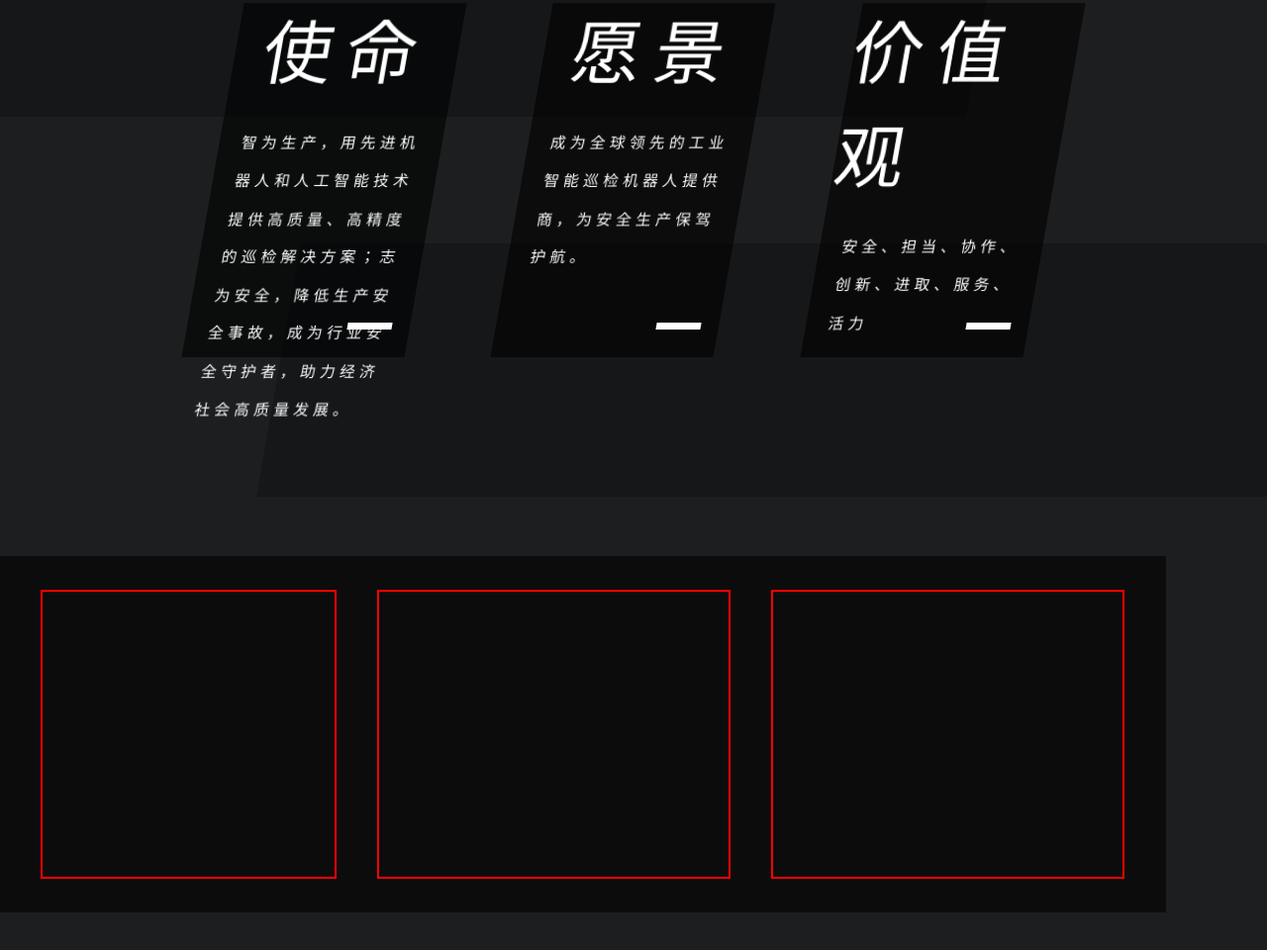
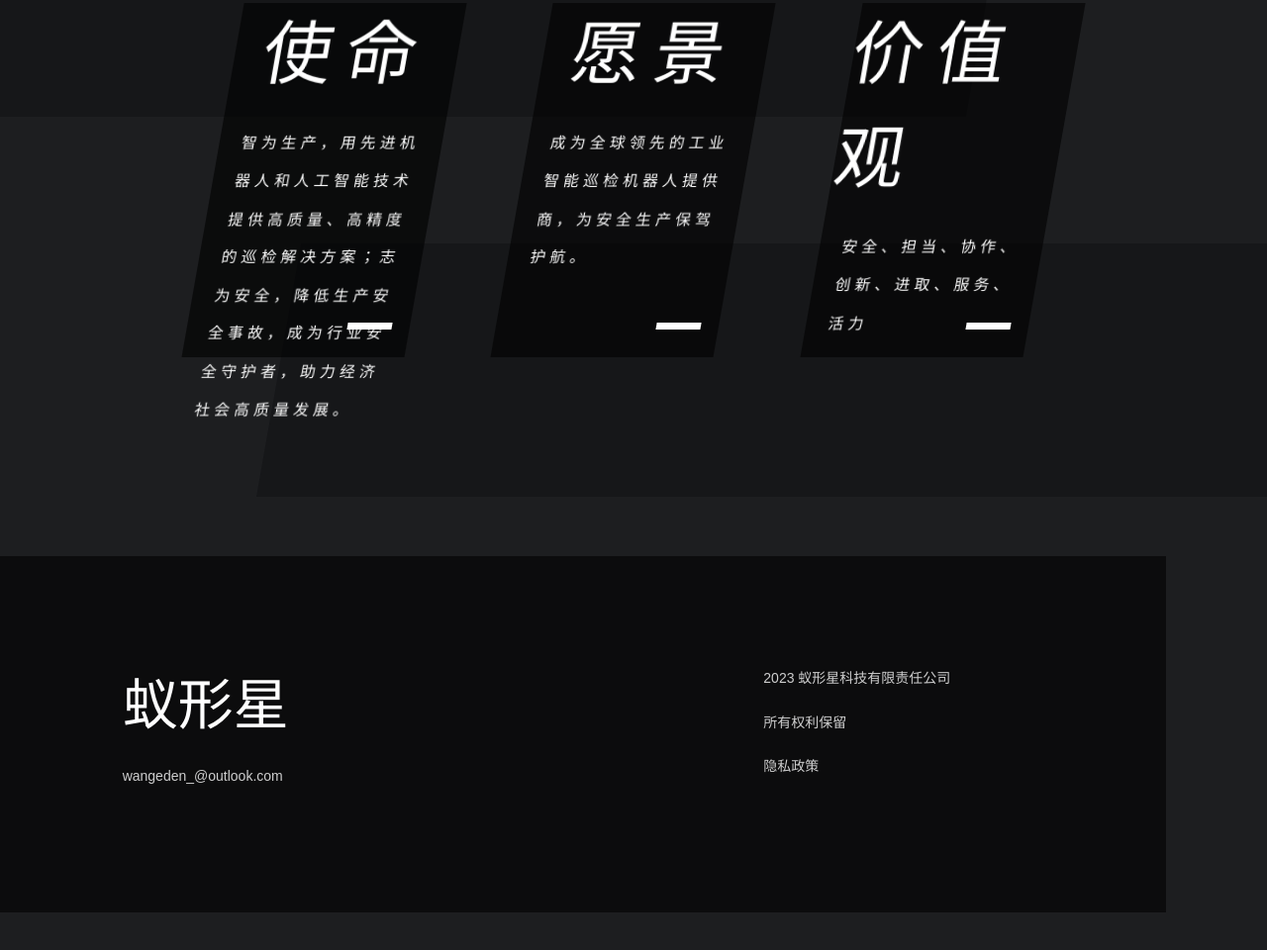
Before and after one commit to WangEden/yxx, a website: page index.html in a window 1280 px wide. Shown: the part 3899-4859 px from the top of the page at 99% size. Drawn offline with nearby package versions, Linux system fonts and the light colour scheme; a web font is replaced by a local one.

Commit message:
index comp

```diff
--- a/index.html
+++ b/index.html
@@ -283,10 +283,15 @@
 
             <div class="contcnt">
               <div class="itt itt1">
+                <span>蚁形星</span>
+                <p>wangeden_@outlook.com</p>
                 <span></span>
               </div>
               <div class="itt itt2"></div>
               <div class="itt itt3">
+                <span>2023 蚁形星科技有限责任公司</span>
+                <span>所有权利保留</span>
+                <span>隐私政策</span>
                 <span></span>
               </div>
             </div>
--- a/styles/style.css
+++ b/styles/style.css
@@ -1241,24 +1241,42 @@ li.slide {
   align-items: center;
 }
 .aboutus .contcnt .itt {
-  height: 80%;
-  border: 2px red solid;
+  height: 50%;
+  /* border: 2px red solid; */
 
 }
-
-.aboutus .contcnt .itt span {
-
+.aboutus .contcnt .itt1 {
+  flex: 0.4;
+  width: 45%;
+  display: flex;
+  flex-direction: column;
+  justify-content: space-evenly;
+  align-items: start;
 }
-
-.aboutus .contcnt .itt1 {
-  width: 25%;
+.aboutus .contcnt .itt1 span {
+  font-size: 4em;
+  color: #fff;
+  margin-left: 20%;
+}
+.aboutus .contcnt .itt1 p {
+  color: rgba(255, 255, 255, 0.8);
+  margin-left: 20%;
 }
 .aboutus .contcnt .itt2 {
-  width: 30%;
-
+  width: 10%;
+  flex: 0.1;
 }
 .aboutus .contcnt .itt3 {
-  width: 30%;
+  flex: 0.4;
+  width: 40%;
+  display: flex;
+  flex-direction: column;
+  justify-content: space-evenly;
+  align-items: start;
+}
+.aboutus .contcnt .itt3 span {
+  color: rgba(255, 255, 255, 0.8);
+  margin-left: 20%;
 
 }
 
```
